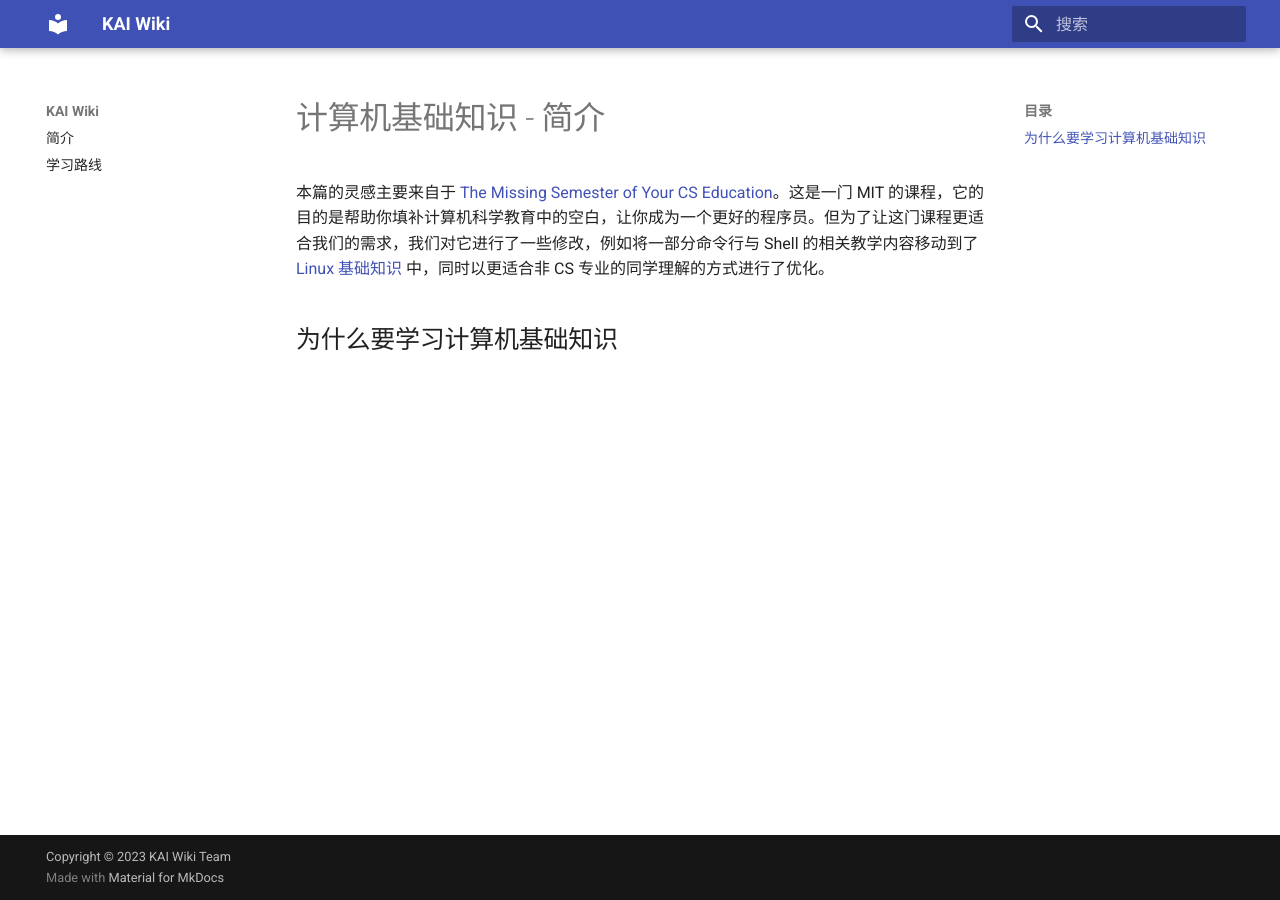
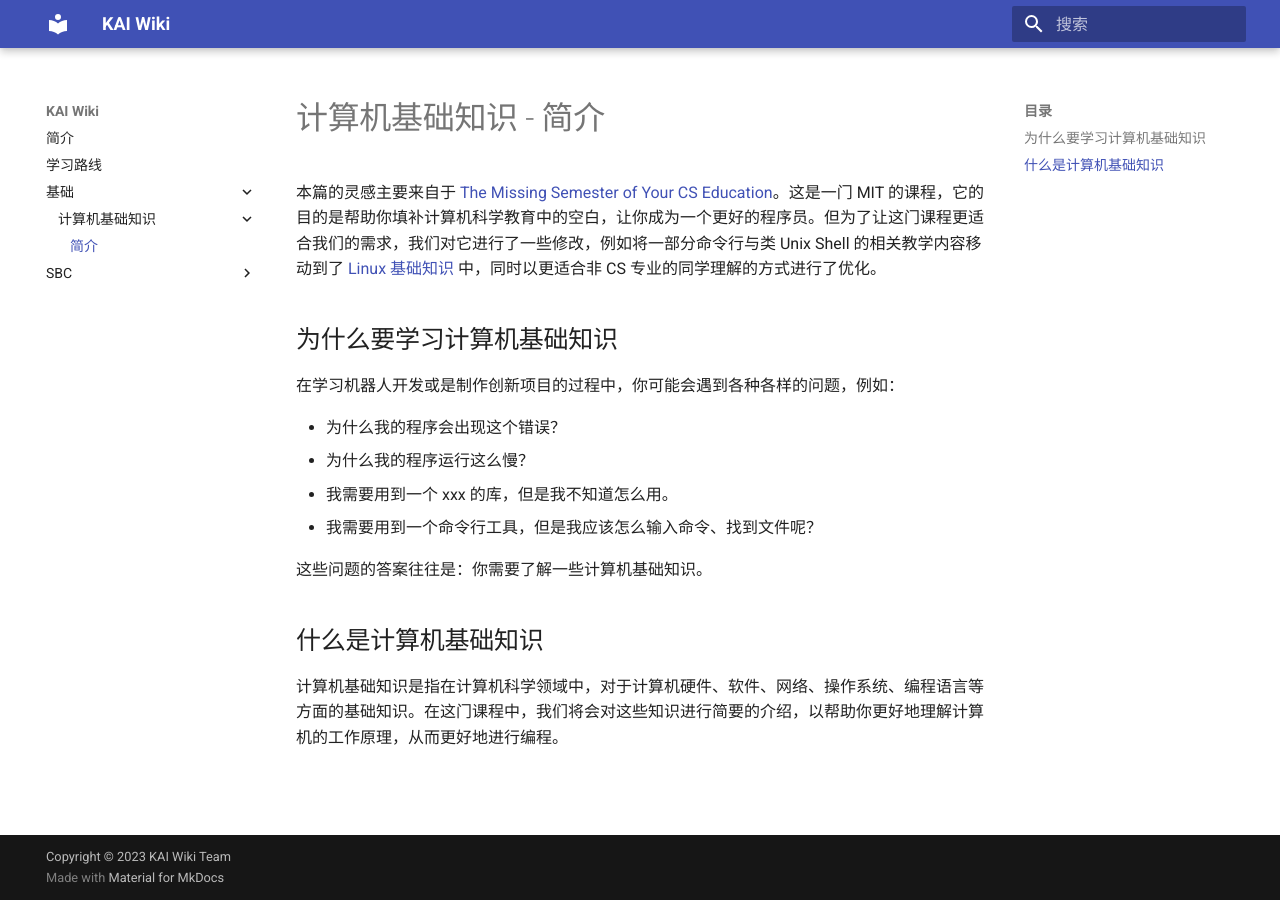
Before and after one commit to shukai-dev/wiki.shukai.dev, an MkDocs documentation site: the page built from docs/basic/cs-basic/beginning.md, in a window 1280 px wide. Built offline with MkDocs 1.6.1 and Material for MkDocs 9.7.7, drawn with Linux system fonts in a browser that asks for light colours.

Commit message:
添加内容；添加索引

```diff
--- a/docs/basic/cs-basic/beginning.md
+++ b/docs/basic/cs-basic/beginning.md
@@ -1,5 +1,18 @@
 # 计算机基础知识 - 简介
 
-本篇的灵感主要来自于 [The Missing Semester of Your CS Education](https://missing-semester-cn.github.io)。这是一门 MIT 的课程，它的目的是帮助你填补计算机科学教育中的空白，让你成为一个更好的程序员。但为了让这门课程更适合我们的需求，我们对它进行了一些修改，例如将一部分命令行与 Shell 的相关教学内容移动到了 [Linux 基础知识](../../sbc/linux-basic/beginning.md) 中，同时以更适合非 CS 专业的同学理解的方式进行了优化。
+本篇的灵感主要来自于 [The Missing Semester of Your CS Education](https://missing-semester-cn.github.io)。这是一门 MIT 的课程，它的目的是帮助你填补计算机科学教育中的空白，让你成为一个更好的程序员。但为了让这门课程更适合我们的需求，我们对它进行了一些修改，例如将一部分命令行与类 Unix Shell 的相关教学内容移动到了 [Linux 基础知识](../../sbc/linux-basic/beginning.md) 中，同时以更适合非 CS 专业的同学理解的方式进行了优化。
 
 ## 为什么要学习计算机基础知识
+
+在学习机器人开发或是制作创新项目的过程中，你可能会遇到各种各样的问题，例如：
+
+* 为什么我的程序会出现这个错误？
+* 为什么我的程序运行这么慢？
+* 我需要用到一个 xxx 的库，但是我不知道怎么用。
+* 我需要用到一个命令行工具，但是我应该怎么输入命令、找到文件呢？
+
+这些问题的答案往往是：你需要了解一些计算机基础知识。
+
+## 什么是计算机基础知识
+
+计算机基础知识是指在计算机科学领域中，对于计算机硬件、软件、网络、操作系统、编程语言等方面的基础知识。在这门课程中，我们将会对这些知识进行简要的介绍，以帮助你更好地理解计算机的工作原理，从而更好地进行编程。
--- a/mkdocs.yml
+++ b/mkdocs.yml
@@ -12,6 +12,12 @@ copyright: 'Copyright &copy; 2023 KAI Wiki Team'
 nav:
   - 简介: index.md
   - 学习路线: learning-path.md
+  - 基础:
+    - 计算机基础知识:
+      - 简介: basic/cs-basic/beginning.md
+  - SBC:
+    - Linux 基础知识:
+      - 简介: sbc/linux-basic/beginning.md
 
 # 主题配置
 theme:
```
Also changed, not shown: docs/learning-path.md (+6 -10 lines).
